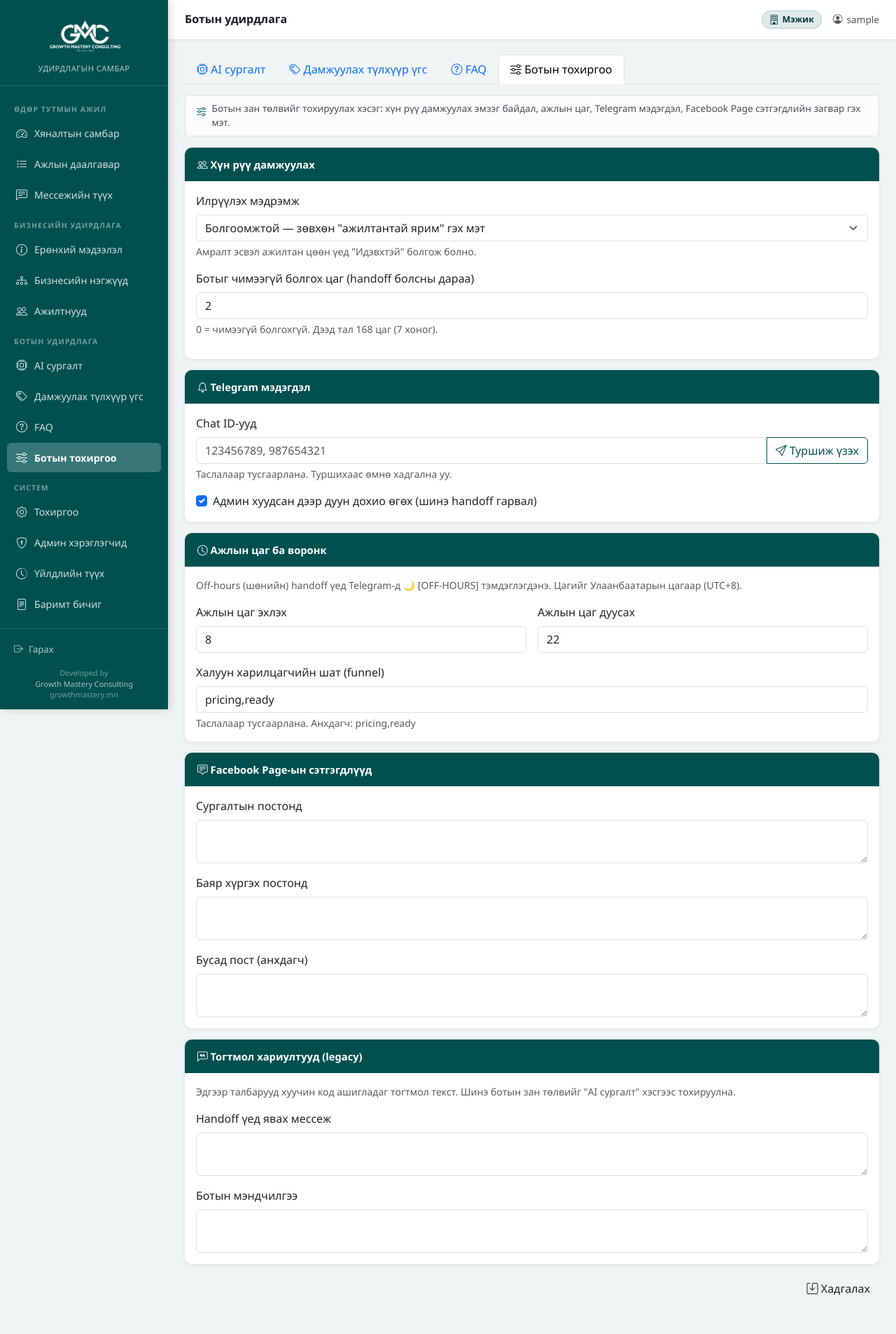
After one commit to Gundeg/magicbot, a Flask app: page /bot-management/settings in a window 1280 px wide. The commit adds this page. Shown: the whole page at 70% size. Run offline with Flask 3, Linux system fonts and the light colour scheme; the visitor is signed in with stand-in values (Sample User, id 1); data that the repository does not hold is empty; parts of the project's set-up code (start-up, migrations or seed data) failed here and were passed over.

Commit message:
Phase 5a: Bot Management section with four tabs
Adds the new "Ботын удирдлага" sidebar section with four tabs that re-house
the bot-tuning surface area. AI Training, Handover Keywords, and FAQ
templates are shared with the legacy /admin/* routes — the same template
conditionally renders the bot-management tab nav at the top when the new
route passes `active_tab`. Bot Settings is a new template covering only
the bot-config keys (handoff, hours, telegram, auto-comment, legacy
messages); the business-info keys remain on Business Management > General.

Routes (routes/admin/bot.py):
- /bot-management                  -> redirect to /bot-management/training
- /bot-management/training         -> renders templates/training.html
- /bot-management/handover         -> renders templates/handoff_keywords.html
- /bot-management/faqs             -> renders templates/faq.html with a
  "From Chat" placeholder above the curated FAQ list. Phase 5b fills this
  with LLM-clustered themes from real user messages.
- /bot-management/settings GET/POST -> renders templates/bot/settings.html
  and saves the 12 bot-config GeneralSetting keys.

Templates:
- templates/bot/partials/_tabs.html  — shared tab nav, four entries.
- templates/bot/settings.html        — bot-only settings form (5 grouped
  cards: handoff, telegram, hours+funnel, auto-comment, legacy messages).
- templates/training.html, handoff_keywords.html, faq.html — gain an
  optional `{% if active_tab %}` block at top that includes the bot tabs.
  No behavior change when rendered via the legacy URL.
- templates/faq.html — gains the "From Chat" placeholder card (visible
  only on /bot-management/faqs; Phase 5b populates the data).

Sidebar (templates/base.html):
- Zone 3 renamed Бот тархи -> Ботын удирдлага with four primary links.
- FAQ link removed from Business Management (it moved to Bot Management).
- Active-state checks tolerate both new and legacy endpoint names so the
  link stays highlighted regardless of which URL the admin lands on.

Legacy URLs (/admin/training, /admin/handoff-keywords, /admin/faq) stay
alive. /admin/settings still works too (Phase 6 removes it).

Phase 5b (next commit) adds the chat_question_cluster schema, the LLM
clustering helper, and wires the "From Chat" card to real data.

Co-Authored-By: Claude Opus 4.7 (1M context) <noreply@anthropic.com>

```diff
--- a/routes/admin/bot.py
+++ b/routes/admin/bot.py
@@ -1,18 +1,144 @@
 """Bot brain: AI training, training snippets, handoff keywords, FAQ.
 
-Phase 5 will reorganize these under a new Bot Management section with tabs
-(AI Training / Handover Keywords / FAQs / Bot Settings) and add a weekly
-chat-question clustering job that surfaces FAQ candidates from real chat.
+Phase 5 reorganizes these under a Bot Management section with four tabs:
+AI Training, Handover Keywords, FAQs, and Bot Settings. The legacy item
+URLs (/admin/training, /admin/handoff-keywords, /admin/faq, /admin/settings)
+remain alive as POST endpoints that the new tabs target; Phase 6 may
+collapse them into the new section URLs.
 """
 from flask import flash, jsonify, redirect, render_template, request, url_for
 from flask_login import current_user, login_required
 
 from app import app
-from auth import admin_required
+from auth import admin_required, super_admin_required
 from extensions import db
 from models import FAQ, GeneralSetting, HandoffKeyword, TrainingSnippet
 from services import (BOT_PERSONA, TRAINING_CONTENT, build_system_prompt,
                       get_setting, lint_training_data, log_admin_action)
+
+
+# Settings keys that belong on the Bot Settings tab. The other half of the
+# old Settings page (center_*, main_office_*, google_form_url) lives on
+# Business Management > General Information.
+BOT_SETTINGS_KEYS = (
+    'training_comment',
+    'celebration_comment',
+    'default_comment',
+    'handoff_sensitivity',
+    'mute_duration_hours',
+    'office_hours_start',
+    'office_hours_end',
+    'telegram_chat_ids',
+    'sound_alerts_enabled',
+    'hot_prospect_stages',
+    'handoff_message',
+    'bot_welcome',
+)
+
+
+# ===================== BOT MANAGEMENT — tab landing pages =====================
+
+@app.route('/bot-management')
+@login_required
+@admin_required
+def bot_management():
+    return redirect(url_for('bot_management_training'))
+
+
+@app.route('/bot-management/training')
+@login_required
+@admin_required
+def bot_management_training():
+    """AI Training tab. Renders the same content as /admin/training but
+    inside the new Bot Management layout. Saves still POST to /admin/training
+    so the existing handler stays the single source of truth."""
+    # Reuses templates/training.html — the same template the legacy
+    # /admin/training route renders. The shared template conditionally
+    # shows the bot-management tab nav at the top when `active_tab` is set.
+    snippets = (TrainingSnippet.query
+                .order_by(
+                    db.case((TrainingSnippet.priority == 'high', 0), else_=1),
+                    TrainingSnippet.sort_order.asc(),
+                    TrainingSnippet.created_at.desc(),
+                )
+                .all())
+    return render_template(
+        'training.html',
+        active_tab='training',
+        training_value=get_setting('training_content', ''),
+        training_fallback=TRAINING_CONTENT,
+        persona_value=get_setting('bot_persona', ''),
+        persona_fallback=BOT_PERSONA,
+        snippets=snippets,
+    )
+
+
+@app.route('/bot-management/handover')
+@login_required
+@admin_required
+def bot_management_handover():
+    keywords = HandoffKeyword.query.order_by(
+        HandoffKeyword.keyword_type.asc(),
+        HandoffKeyword.keyword.asc(),
+    ).all()
+    return render_template(
+        'handoff_keywords.html',
+        active_tab='handover',
+        keywords=keywords,
+    )
+
+
+@app.route('/bot-management/faqs')
+@login_required
+@admin_required
+def bot_management_faqs():
+    """FAQs tab. Two sections:
+      1) Curated FAQs — admin-authored Q/A pairs (existing FAQ model).
+      2) From Chat — LLM-clustered themes from real user messages.
+         Phase 5b populates `chat_clusters`; for now it's an empty
+         placeholder so admins can see the UI plan.
+    """
+    faqs = FAQ.query.all()
+    return render_template(
+        'faq.html',
+        active_tab='faqs',
+        faqs=faqs,
+        chat_clusters=[],
+    )
+
+
+@app.route('/bot-management/settings', methods=['GET', 'POST'])
+@login_required
+@admin_required
+def bot_management_settings():
+    """Bot Settings tab. Saves the bot-config subset of GeneralSetting."""
+    if request.method == 'POST':
+        data = request.get_json() or {}
+        allowed = {k: v for k, v in data.items() if k in BOT_SETTINGS_KEYS}
+        for key, value in allowed.items():
+            row = GeneralSetting.query.filter_by(key=key).first()
+            if row:
+                row.value = value
+            else:
+                row = GeneralSetting(key=key, value=value)
+                db.session.add(row)
+        db.session.commit()
+        log_admin_action(
+            'settings.save', 'setting', None, ', '.join(sorted(allowed.keys()))[:255],
+            detail=f'{len(allowed)} bot-settings key шинэчилсэн'
+        )
+        return jsonify({'success': True, 'saved': sorted(allowed.keys())})
+
+    settings_dict = {
+        s.key: s.value for s in GeneralSetting.query.filter(
+            GeneralSetting.key.in_(BOT_SETTINGS_KEYS)
+        ).all()
+    }
+    return render_template(
+        'bot/settings.html',
+        active_tab='settings',
+        settings=settings_dict,
+    )
 
 
 # ===================== FAQ =====================
--- a/templates/base.html
+++ b/templates/base.html
@@ -423,21 +423,26 @@
                    href="{{ url_for('business_management_employees') }}">
                     <i class="bi bi-people"></i> Ажилтнууд
                 </a>
-                {# FAQ moves to Bot Management in Phase 5; until then it stays
-                   reachable from the legacy /admin/faq URL. #}
-                <a class="nav-link nav-sub {% if request.endpoint == 'faq' %}active{% endif %}" href="{{ url_for('faq') }}">
-                    <i class="bi bi-question-circle"></i> Түгээмэл асуулт
-                </a>
             </nav>
 
-            {# ── ZONE 3 — Bot Brain: tune the AI when it misbehaves #}
-            <div class="nav-section">Бот тархи</div>
+            {# ── ZONE 3 — Bot Management: tune the AI #}
+            <div class="nav-section">Ботын удирдлага</div>
             <nav class="nav flex-column">
-                <a class="nav-link {% if request.endpoint == 'training' %}active{% endif %}" href="{{ url_for('training') }}">
-                    <i class="bi bi-cpu"></i> AI Сургалт
+                <a class="nav-link {% if request.endpoint in ('bot_management_training', 'training') %}active{% endif %}"
+                   href="{{ url_for('bot_management_training') }}">
+                    <i class="bi bi-cpu"></i> AI сургалт
                 </a>
-                <a class="nav-link {% if request.endpoint == 'handoff_keywords' %}active{% endif %}" href="{{ url_for('handoff_keywords') }}">
+                <a class="nav-link {% if request.endpoint in ('bot_management_handover', 'handoff_keywords') %}active{% endif %}"
+                   href="{{ url_for('bot_management_handover') }}">
                     <i class="bi bi-tags"></i> Дамжуулах түлхүүр үгс
+                </a>
+                <a class="nav-link {% if request.endpoint in ('bot_management_faqs', 'faq') %}active{% endif %}"
+                   href="{{ url_for('bot_management_faqs') }}">
+                    <i class="bi bi-question-circle"></i> FAQ
+                </a>
+                <a class="nav-link {% if request.endpoint in ('bot_management_settings', 'settings') %}active{% endif %}"
+                   href="{{ url_for('bot_management_settings') }}">
+                    <i class="bi bi-sliders"></i> Ботын тохиргоо
                 </a>
             </nav>
 
--- /dev/null
+++ b/templates/bot/partials/_tabs.html
@@ -0,0 +1,28 @@
+{# Tab nav shared across the four Bot Management pages.
+   `active_tab` is one of 'training' | 'handover' | 'faqs' | 'settings'. #}
+<ul class="nav nav-tabs mb-3" role="tablist">
+    <li class="nav-item">
+        <a class="nav-link {% if active_tab == 'training' %}active{% endif %}"
+           href="{{ url_for('bot_management_training') }}">
+            <i class="bi bi-cpu"></i> AI сургалт
+        </a>
+    </li>
+    <li class="nav-item">
+        <a class="nav-link {% if active_tab == 'handover' %}active{% endif %}"
+           href="{{ url_for('bot_management_handover') }}">
+            <i class="bi bi-tags"></i> Дамжуулах түлхүүр үгс
+        </a>
+    </li>
+    <li class="nav-item">
+        <a class="nav-link {% if active_tab == 'faqs' %}active{% endif %}"
+           href="{{ url_for('bot_management_faqs') }}">
+            <i class="bi bi-question-circle"></i> FAQ
+        </a>
+    </li>
+    <li class="nav-item">
+        <a class="nav-link {% if active_tab == 'settings' %}active{% endif %}"
+           href="{{ url_for('bot_management_settings') }}">
+            <i class="bi bi-sliders"></i> Ботын тохиргоо
+        </a>
+    </li>
+</ul>
--- /dev/null
+++ b/templates/bot/settings.html
@@ -0,0 +1,211 @@
+{% extends "base.html" %}
+
+{% block title %}Ботын тохиргоо - Ботын удирдлага{% endblock %}
+{% block page_title %}Ботын удирдлага{% endblock %}
+
+{% block content %}
+{% include "bot/partials/_tabs.html" %}
+
+<div id="bsToastContainer" class="position-fixed bottom-0 end-0 p-3 toast-stack"></div>
+
+<div class="alert alert-light border d-flex gap-2 align-items-start py-2 mb-3 fs-85">
+    <i class="bi bi-sliders mt-1 flex-shrink-0 text-brand"></i>
+    <div>
+        Ботын зан төлвийг тохируулах хэсэг: хүн рүү дамжуулах эмзэг байдал, ажлын цаг,
+        Telegram мэдэгдэл, Facebook Page сэтгэгдлийн загвар гэх мэт.
+    </div>
+</div>
+
+<form id="botSettingsForm" autocomplete="off">
+    {# ── Handoff ───────────────────────────────────────────────── #}
+    <div class="card mb-3">
+        <div class="card-header"><i class="bi bi-people"></i> Хүн рүү дамжуулах</div>
+        <div class="card-body">
+            <div class="mb-3">
+                <label class="form-label" for="handoff_sensitivity">Илрүүлэх мэдрэмж</label>
+                <select class="form-select" id="handoff_sensitivity" name="handoff_sensitivity">
+                    <option value="conservative" {% if settings.get('handoff_sensitivity', 'conservative') == 'conservative' %}selected{% endif %}>
+                        Болгоомжтой — зөвхөн "ажилтантай ярим" гэх мэт
+                    </option>
+                    <option value="balanced" {% if settings.get('handoff_sensitivity') == 'balanced' %}selected{% endif %}>
+                        Дунд зэрэг — гомдол, шүүмжлэлийг мөн оруулна
+                    </option>
+                    <option value="aggressive" {% if settings.get('handoff_sensitivity') == 'aggressive' %}selected{% endif %}>
+                        Идэвхтэй — давтан асуух, ойлгомжгүй гэх мэт бүгдийг
+                    </option>
+                </select>
+                <div class="form-text">Амралт эсвэл ажилтан цөөн үед "Идэвхтэй" болгож болно.</div>
+            </div>
+            <div class="mb-3">
+                <label class="form-label" for="mute_duration_hours">Ботыг чимээгүй болгох цаг (handoff болсны дараа)</label>
+                <input type="number" min="0" max="168" class="form-control" id="mute_duration_hours"
+                       name="mute_duration_hours" value="{{ settings.get('mute_duration_hours', '2') }}">
+                <div class="form-text">0 = чимээгүй болгохгүй. Дээд тал 168 цаг (7 хоног).</div>
+            </div>
+        </div>
+    </div>
+
+    {# ── Telegram alerts ───────────────────────────────────────── #}
+    <div class="card mb-3">
+        <div class="card-header"><i class="bi bi-bell"></i> Telegram мэдэгдэл</div>
+        <div class="card-body">
+            <div class="mb-3">
+                <label class="form-label" for="telegram_chat_ids">Chat ID-ууд</label>
+                <div class="input-group">
+                    <input type="text" class="form-control" id="telegram_chat_ids" name="telegram_chat_ids"
+                           value="{{ settings.get('telegram_chat_ids', '') }}"
+                           placeholder="123456789, 987654321">
+                    <button type="button" class="btn btn-outline-primary" id="testTelegramBtn"
+                            title="Хадгалсан ID руу туршилтын мессеж явуулах">
+                        <i class="bi bi-send"></i> Туршиж үзэх
+                    </button>
+                </div>
+                <div class="form-text">Таслалаар тусгаарлана. Туршихаас өмнө хадгална уу.</div>
+            </div>
+            <div class="form-check">
+                <input type="checkbox" class="form-check-input" id="sound_alerts_enabled" name="sound_alerts_enabled"
+                       {% if (settings.get('sound_alerts_enabled', 'on') or '').lower() in ('on', 'true', '1', 'yes') %}checked{% endif %}>
+                <label class="form-check-label" for="sound_alerts_enabled">
+                    Админ хуудсан дээр дуун дохио өгөх (шинэ handoff гарвал)
+                </label>
+            </div>
+        </div>
+    </div>
+
+    {# ── Working hours + funnel ────────────────────────────────── #}
+    <div class="card mb-3">
+        <div class="card-header"><i class="bi bi-clock"></i> Ажлын цаг ба воронк</div>
+        <div class="card-body">
+            <p class="text-muted small mb-3">
+                Off-hours (шөнийн) handoff үед Telegram-д 🌙 [OFF-HOURS] тэмдэглэгдэнэ.
+                Цагийг Улаанбаатарын цагаар (UTC+8).
+            </p>
+            <div class="row g-3 mb-3">
+                <div class="col-md-6">
+                    <label class="form-label" for="office_hours_start">Ажлын цаг эхлэх</label>
+                    <input type="number" min="0" max="23" class="form-control" id="office_hours_start"
+                           name="office_hours_start" value="{{ settings.get('office_hours_start', '8') }}">
+                </div>
+                <div class="col-md-6">
+                    <label class="form-label" for="office_hours_end">Ажлын цаг дуусах</label>
+                    <input type="number" min="0" max="23" class="form-control" id="office_hours_end"
+                           name="office_hours_end" value="{{ settings.get('office_hours_end', '22') }}">
+                </div>
+            </div>
+            <div>
+                <label class="form-label" for="hot_prospect_stages">Халуун харилцагчийн шат (funnel)</label>
+                <input type="text" class="form-control" id="hot_prospect_stages" name="hot_prospect_stages"
+                       value="{{ settings.get('hot_prospect_stages', 'pricing,ready') }}"
+                       placeholder="pricing,ready">
+                <div class="form-text">Таслалаар тусгаарлана. Анхдагч: pricing,ready</div>
+            </div>
+        </div>
+    </div>
+
+    {# ── Auto-comment ──────────────────────────────────────────── #}
+    <div class="card mb-3">
+        <div class="card-header"><i class="bi bi-chat-square-text"></i> Facebook Page-ын сэтгэгдлүүд</div>
+        <div class="card-body">
+            <div class="mb-3">
+                <label class="form-label" for="training_comment">Сургалтын постонд</label>
+                <textarea class="form-control" id="training_comment" name="training_comment" rows="2">{{ settings.get('training_comment', '') }}</textarea>
+            </div>
+            <div class="mb-3">
+                <label class="form-label" for="celebration_comment">Баяр хүргэх постонд</label>
+                <textarea class="form-control" id="celebration_comment" name="celebration_comment" rows="2">{{ settings.get('celebration_comment', '') }}</textarea>
+            </div>
+            <div>
+                <label class="form-label" for="default_comment">Бусад пост (анхдагч)</label>
+                <textarea class="form-control" id="default_comment" name="default_comment" rows="2">{{ settings.get('default_comment', '') }}</textarea>
+            </div>
+        </div>
+    </div>
+
+    {# ── Legacy fallback messages ──────────────────────────────── #}
+    <div class="card mb-3">
+        <div class="card-header"><i class="bi bi-chat-left-quote"></i> Тогтмол хариултууд (legacy)</div>
+        <div class="card-body">
+            <p class="text-muted small mb-3">
+                Эдгээр талбарууд хуучин код ашигладаг тогтмол текст. Шинэ ботын зан төлвийг
+                "AI сургалт" хэсгээс тохируулна.
+            </p>
+            <div class="mb-3">
+                <label class="form-label" for="handoff_message">Handoff үед явах мессеж</label>
+                <textarea class="form-control" id="handoff_message" name="handoff_message" rows="2">{{ settings.get('handoff_message', '') }}</textarea>
+            </div>
+            <div>
+                <label class="form-label" for="bot_welcome">Ботын мэндчилгээ</label>
+                <textarea class="form-control" id="bot_welcome" name="bot_welcome" rows="2">{{ settings.get('bot_welcome', '') }}</textarea>
+            </div>
+        </div>
+    </div>
+
+    <div class="text-end mb-4">
+        <button type="submit" class="btn btn-brand">
+            <i class="bi bi-save"></i> Хадгалах
+        </button>
+    </div>
+</form>
+
+<script>
+(function () {
+    const url = '{{ url_for("bot_management_settings") }}';
+    const testTelegramUrl = '{{ url_for("test_telegram") }}';
+    const form = document.getElementById('botSettingsForm');
+
+    function toast(msg, ok) {
+        const c = document.getElementById('bsToastContainer');
+        const el = document.createElement('div');
+        el.className = 'toast align-items-center text-white border-0 show shadow mb-2';
+        el.style.background = ok ? 'var(--brand-dark)' : '#dc3545';
+        el.innerHTML = `<div class="d-flex">
+            <div class="toast-body">${msg}</div>
+            <button type="button" class="btn-close btn-close-white me-2 m-auto" data-bs-dismiss="toast"></button>
+        </div>`;
+        c.appendChild(el);
+        setTimeout(() => el.remove(), 4000);
+    }
+
+    form.addEventListener('submit', function (e) {
+        e.preventDefault();
+        const data = {};
+        // Most fields are simple key/value pairs.
+        ['handoff_sensitivity','mute_duration_hours','telegram_chat_ids',
+         'office_hours_start','office_hours_end','hot_prospect_stages',
+         'training_comment','celebration_comment','default_comment',
+         'handoff_message','bot_welcome'].forEach(k => {
+            const el = document.getElementById(k);
+            if (el) data[k] = el.value;
+        });
+        // Checkbox needs special handling — only "on" or empty.
+        data.sound_alerts_enabled = document.getElementById('sound_alerts_enabled').checked ? 'on' : '';
+
+        fetch(url, {
+            method: 'POST',
+            headers: {'Content-Type': 'application/json', 'X-CSRFToken': document.querySelector('meta[name=csrf-token]')?.content || ''},
+            body: JSON.stringify(data),
+        }).then(r => r.json()).then(r => {
+            if (r.success) toast('Хадгалсан: ' + (r.saved || []).join(', '), true);
+            else toast(r.error || 'Алдаа гарлаа', false);
+        }).catch(e => toast('Алдаа: ' + e, false));
+    });
+
+    document.getElementById('testTelegramBtn').addEventListener('click', function () {
+        const btn = this;
+        btn.disabled = true;
+        const original = btn.innerHTML;
+        btn.innerHTML = '<i class="bi bi-hourglass-split"></i> Илгээж байна...';
+        fetch(testTelegramUrl, {
+            method: 'POST',
+            credentials: 'same-origin',
+            headers: {'Content-Type': 'application/json', 'X-CSRFToken': document.querySelector('meta[name=csrf-token]')?.content || ''},
+        }).then(r => r.json()).then(d => {
+            if (d.error) toast(d.error, false);
+            else if (d.success_count > 0) toast(`${d.success_count} chat-д амжилттай явсан.`, true);
+            else toast('Илгээж чадсангүй. Telegram chat ID болон TELEGRAM_BOT_TOKEN-ыг шалгана уу.', false);
+        }).catch(e => toast('Алдаа: ' + e, false))
+          .finally(() => { btn.disabled = false; btn.innerHTML = original; });
+    });
+})();
+</script>
+{% endblock %}
--- a/templates/handoff_keywords.html
+++ b/templates/handoff_keywords.html
@@ -5,6 +5,7 @@
 {% block page_title %}Дамжуулах түлхүүр үгс{% endblock %}
 
 {% block content %}
+{% if active_tab %}{% include "bot/partials/_tabs.html" %}{% endif %}
 <div class="row mb-3">
     <div class="col">
         <p class="text-muted small mb-0">
--- a/templates/training.html
+++ b/templates/training.html
@@ -5,6 +5,7 @@
 {% block page_title %}AI Сургалт{% endblock %}
 
 {% block content %}
+{% if active_tab %}{% include "bot/partials/_tabs.html" %}{% endif %}
 {% if current_user.role != 'super_admin' %}
 <div class="alert alert-warning d-flex align-items-center gap-2">
     <i class="bi bi-lock-fill"></i>
```
Also changed, not shown: templates/faq.html (+28 -0 lines).
